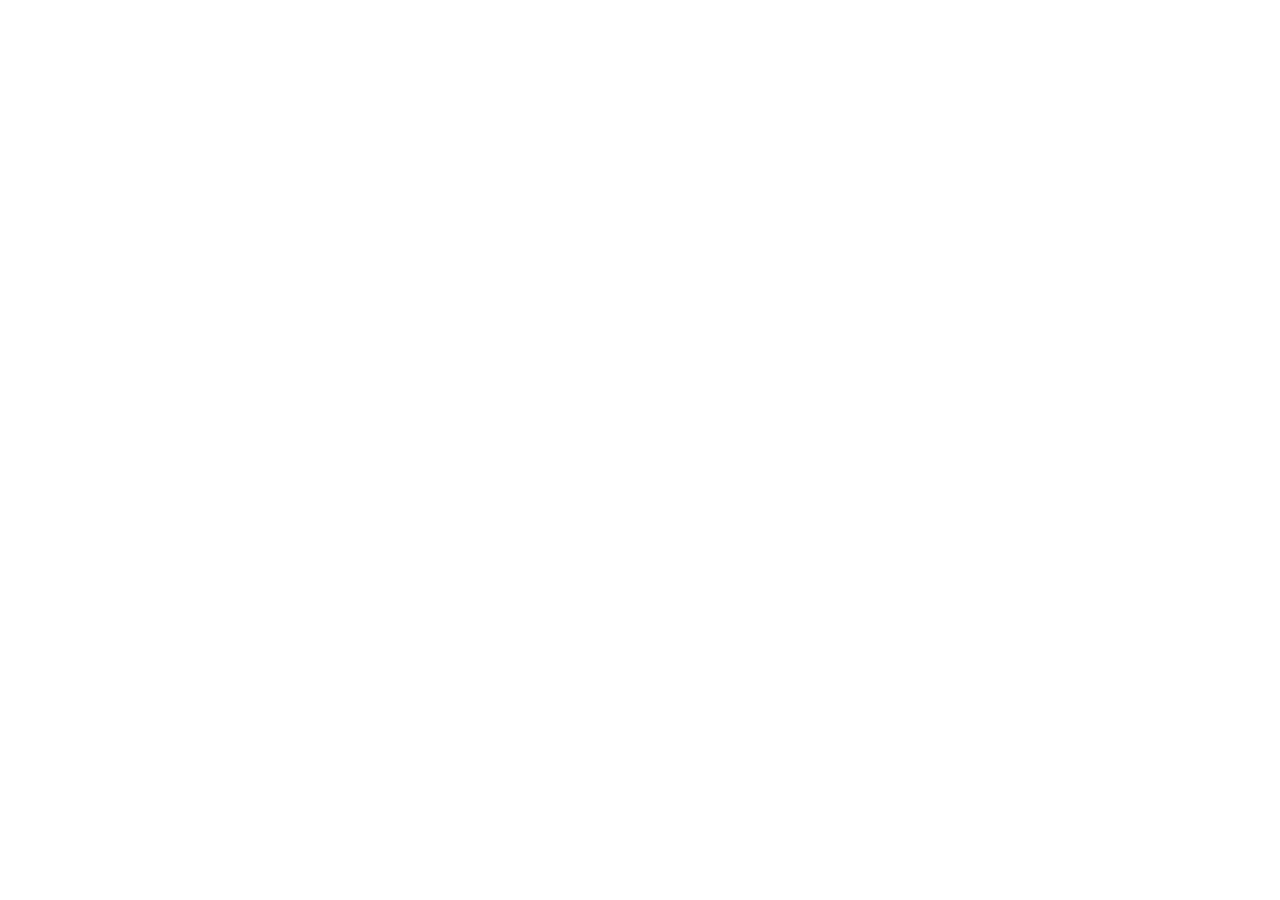
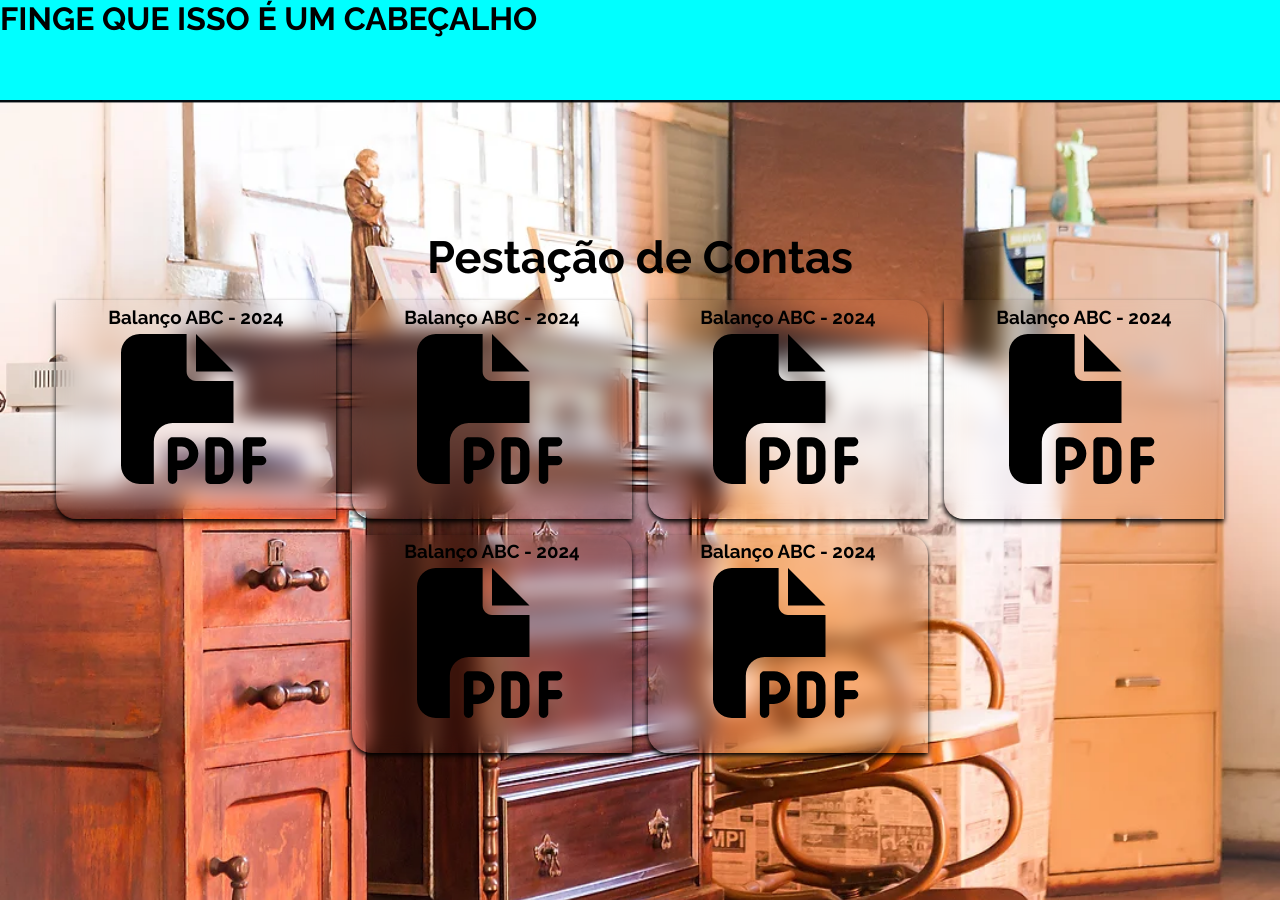
Before and after one commit to Yemuri/PAIVA, a React (Create React App) app in the folder frontend/: page /prestacao-de-contas in a window 1280 px wide. Before the commit this address had no page. Before the commit the page ends 800 px from the top, so only its background shows below. Built offline with nearby package versions, Linux system fonts and the light colour scheme.

Commit message:
19.05.2024
Criação da página de prestação de contas.

```diff
--- a/frontend/src/index.css
+++ b/frontend/src/index.css
@@ -1,5 +1,10 @@
-*{
-    margin: 0;
-    padding: 0;
-    box-sizing: border-box;
+@import url("https://fonts.googleapis.com/css2?family=Mulish:wght@200&family=Raleway:ital,wght@0,100..900;1,100..900&display=swap");
+
+* {
+  font-family: "Raleway", sans-serif;
+  margin: 0;
+  padding: 0;
+  box-sizing: border-box;
+  word-wrap: break-word; /* qubrar a linha de texto */
+  overflow-wrap: break-word;
 }
--- /dev/null
+++ b/frontend/src/pages/contas/contas.css
@@ -0,0 +1,84 @@
+/* ------------------------------apagar isso----------------------- */
+.nav{
+    display: block;
+    width: 100%;
+    height: 100px;
+    background-color: aqua;
+}
+
+.nav > h1{
+    margin: 0;
+}
+/* ------------------------------------------------------------------ */
+
+.container-contas{
+    overflow-x: hidden;
+    display: flex;
+    justify-content: center;
+    align-items: center;
+    flex-direction: column;
+
+    background-color: #f4e3e3b5;
+    background-image: url("./bck.png");
+    background-size: cover; /*imagem completa todo o fundo*/
+    background-repeat: no-repeat;
+    min-height: 100vh;
+}
+
+.container-cards-pdf{
+    width: 100%;
+    padding: 16px;
+    display: flex;
+    flex-wrap: wrap; /* permitir que os cards possam ir para a próxima linha quando não houver espaço suficiente. */
+    gap: 16px;
+    justify-content: center;
+}
+
+.title_contas{
+    font-size: 30px;
+    text-align: center;
+}
+
+.card-pdf{
+    border-radius: 0 20px 0 20px;
+    text-align: center;
+    backdrop-filter: blur(10px);
+    box-shadow: 0 3px 5px rgba(0, 0, 0, 1);
+
+    flex: 1 1 calc(25% - 32px); /* define que cada card deve ocupar aproximadamente 25% do contêiner, ajustando-se com a margem*/
+    max-width: calc(25% - 32px); /* define a largura máxima que o card pode ter, garantindo que ele nunca ultrapasse o valor calculado. */
+}
+
+.title-card-pdf{
+    width: 100%;
+    padding: 2%;
+    color: black;
+}
+
+.body-card-pdf{
+    font-size: 150px;
+
+}
+
+.body-card-pdf > a{
+    color: black;
+}
+
+.card-pdf:hover{
+    background-color: #d3531caf;
+    transition: 0.5s;
+}
+
+@media (max-width: 768px) {
+    .card-pdf {
+        flex: 1 1 calc(50% - 32px);
+        max-width: calc(50% - 32px);
+    }
+}
+
+@media (max-width: 480px) {
+    .card-pdf {
+        flex: 1 1 calc(100% - 32px);
+        max-width: calc(100% - 32px);
+    }
+}
--- /dev/null
+++ b/frontend/src/pages/contas/inicioContas.js
@@ -0,0 +1,82 @@
+import { Link } from "react-router-dom";
+import "./contas.css";
+import { FaFilePdf } from "react-icons/fa6";
+
+export default function InicioContas(){
+    return(
+        <div>
+
+            <div className="nav">
+                <h1>FINGE QUE ISSO É UM CABEÇALHO</h1>
+            </div>
+{/* começar a partir daqui - essa classe "container-container" deve ser a principal*/}
+            <div className="container-contas">
+                <div className="title_contas">
+                    <h2>Pestação de Contas</h2>
+                </div>
+
+                <div className="container-cards-pdf">
+                    {/* <Link>
+                        <div className="card-pdf">
+                            <div className="title-card-pdf">
+                                <h3>Balanço ABC - 2024</h3>
+                            </div>
+                            <div className="body-card-pdf">
+                                <FaFilePdf />
+                            </div>
+                        </div>
+                    </Link> */}
+                    <div className="card-pdf">
+                        <div className="title-card-pdf">
+                            <h3>Balanço ABC - 2024</h3>
+                        </div>
+                        <div className="body-card-pdf">
+                            <Link><FaFilePdf /></Link>
+                        </div>
+                    </div>
+                    <div className="card-pdf">
+                        <div className="title-card-pdf">
+                            <h3>Balanço ABC - 2024</h3>
+                        </div>
+                        <div className="body-card-pdf">
+                            <Link><FaFilePdf /></Link>
+                        </div>
+                    </div>
+                    <div className="card-pdf">
+                        <div className="title-card-pdf">
+                            <h3>Balanço ABC - 2024</h3>
+                        </div>
+                        <div className="body-card-pdf">
+                            <Link><FaFilePdf /></Link>
+                        </div>
+                    </div>
+                    <div className="card-pdf">
+                        <div className="title-card-pdf">
+                            <h3>Balanço ABC - 2024</h3>
+                        </div>
+                        <div className="body-card-pdf">
+                            <Link><FaFilePdf /></Link>
+                        </div>
+                    </div>
+                    <div className="card-pdf">
+                        <div className="title-card-pdf">
+                            <h3>Balanço ABC - 2024</h3>
+                        </div>
+                        <div className="body-card-pdf">
+                            <Link><FaFilePdf /></Link>
+                        </div>
+                    </div>
+                    <div className="card-pdf">
+                        <div className="title-card-pdf">
+                            <h3>Balanço ABC - 2024</h3>
+                        </div>
+                        <div className="body-card-pdf">
+                            <Link><FaFilePdf /></Link>
+                        </div>
+                    </div>
+                </div>
+
+            </div>
+        </div>
+    )
+}
--- a/frontend/src/pages/routes.js
+++ b/frontend/src/pages/routes.js
@@ -2,7 +2,7 @@
 import Inicial from './home/inicial'
 import Login from './login/paginaLogin'
 import InicioLeite from './leite/inicio/inicioLeite'
-
+import InicioContas from './contas/inicioContas'
 
 
 export default function Rotas (){
@@ -13,6 +13,7 @@
                     <Route path='/' element={<Inicial />}/>
                     <Route path='/login' element={<Login />}/>
                     <Route path='/leite' element={<InicioLeite />}/>
+                    <Route path='/prestacao-de-contas' element={<InicioContas />}/>
 
 
                 </Routes>
```
Also changed, not shown: frontend/src/pages/contas/bck.png (added).
